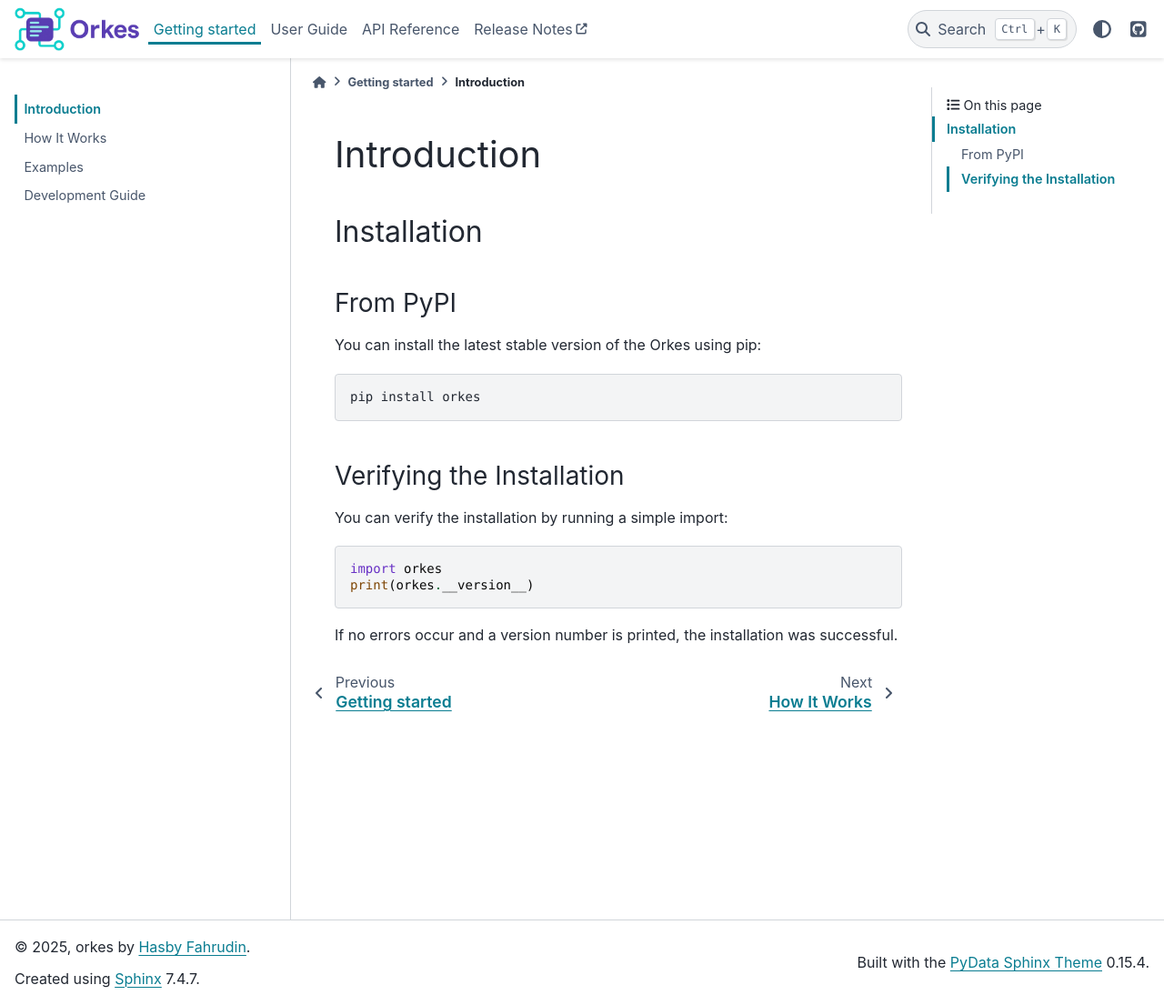
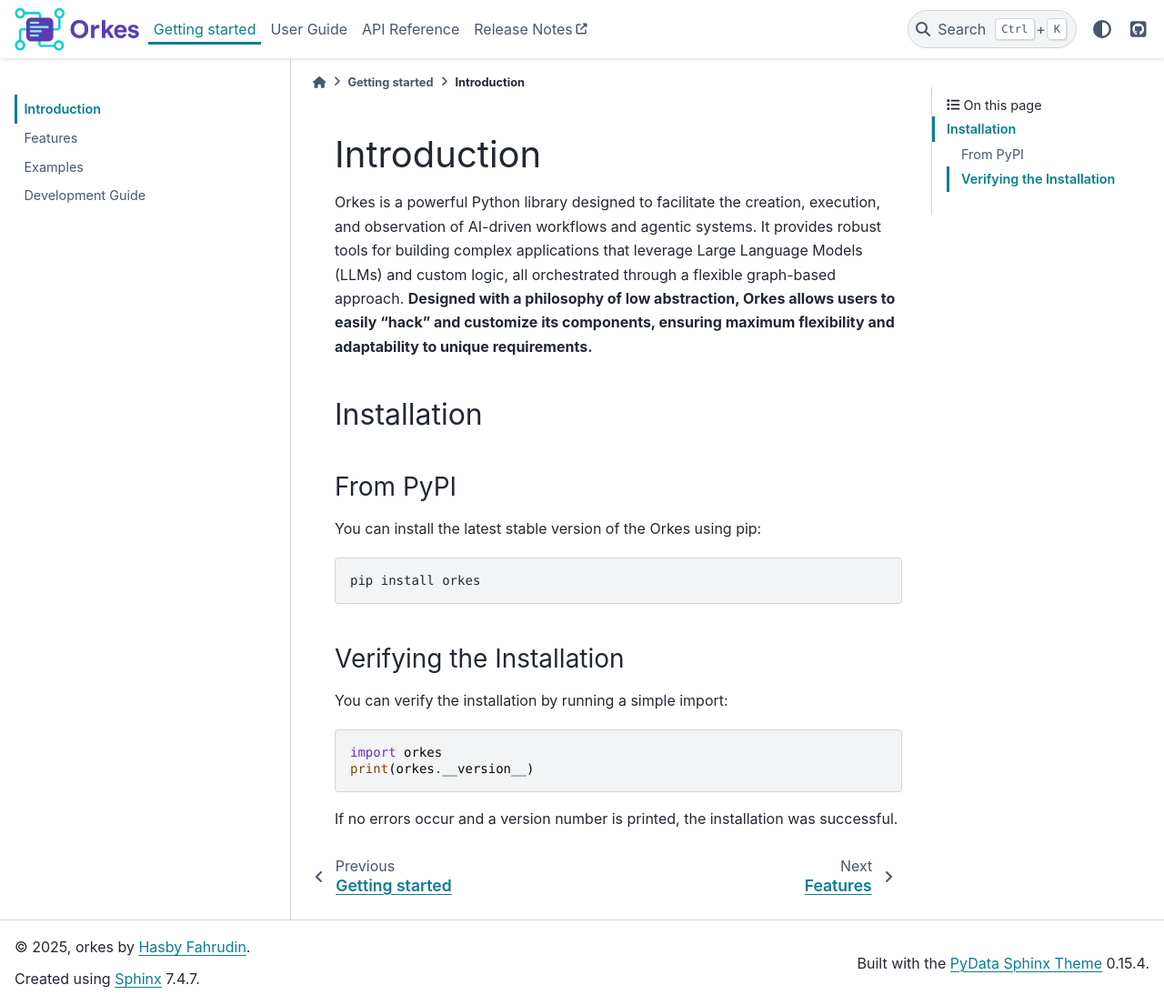
Before and after one commit to hfahrudin/orkes, a Sphinx documentation site: the page built from docs/source/getting_started/intro.rst, in a window 1280 px wide and 1105 px high. Shown: the whole window at 91% size. Built offline with Sphinx 7.4.7 and the PyData theme 0.15.4, drawn with Linux system fonts in a browser that asks for light colours.

Commit message:
init getting started

```diff
--- a/docs/source/api.rst
+++ b/docs/source/api.rst
@@ -15,6 +15,7 @@
 
 .. toctree::
    :maxdepth: 2
+   :hidden:
 
    reference/agents
    reference/graph
--- a/docs/source/getting_started/htw.rst
+++ /dev/null
@@ -1,7 +0,0 @@
-.. _htw:
-
-===============
-How It Works
-===============
-
-Test
--- a/docs/source/getting_started/index.rst
+++ b/docs/source/getting_started/index.rst
@@ -9,7 +9,7 @@
 Here's what you'll find in this section:
 
 *   :doc:`Introduction <intro>`: Get an overview of Orkes and its core philosophy.
-*   :doc:`How it works <htw>`: Dive into the mechanics of Orkes and understand its architecture.
+*   :doc:`Features <features>`: Dive into the mechanics of Orkes and understand its architecture.
 *   :doc:`Examples <examples>`: See Orkes in action with practical code examples.
 *   :doc:`Development Guide <dev>`: Learn how to set up your environment and contribute to Orkes.
 
@@ -18,6 +18,6 @@
    :hidden:
 
    intro
-   htw
+   features
    examples
    dev
--- a/docs/source/getting_started/intro.rst
+++ b/docs/source/getting_started/intro.rst
@@ -4,6 +4,7 @@
 Introduction
 ===============
 
+Orkes is a powerful Python library designed to facilitate the creation, execution, and observation of AI-driven workflows and agentic systems. It provides robust tools for building complex applications that leverage Large Language Models (LLMs) and custom logic, all orchestrated through a flexible graph-based approach. **Designed with a philosophy of low abstraction, Orkes allows users to easily "hack" and customize its components, ensuring maximum flexibility and adaptability to unique requirements.**
 
 Installation
 ------------
--- a/docs/source/reference/graph.rst
+++ b/docs/source/reference/graph.rst
@@ -6,7 +6,7 @@
 
 .. currentmodule:: orkes.graph
 
-Graph
+Core
 -----
 
 .. autosummary::
```
Also changed, not shown: docs/source/getting_started/features.rst (added, +32 -0 lines).
